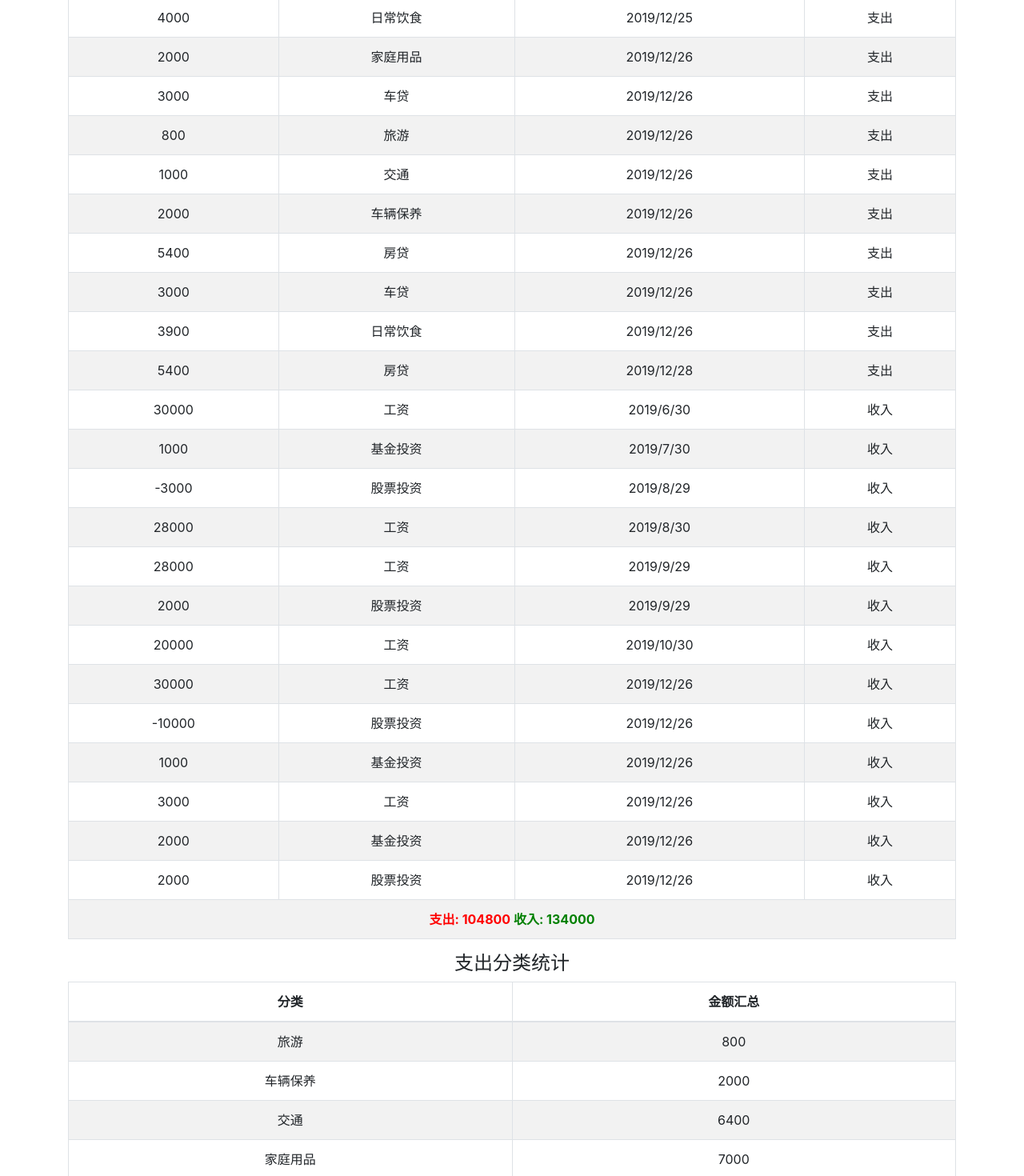
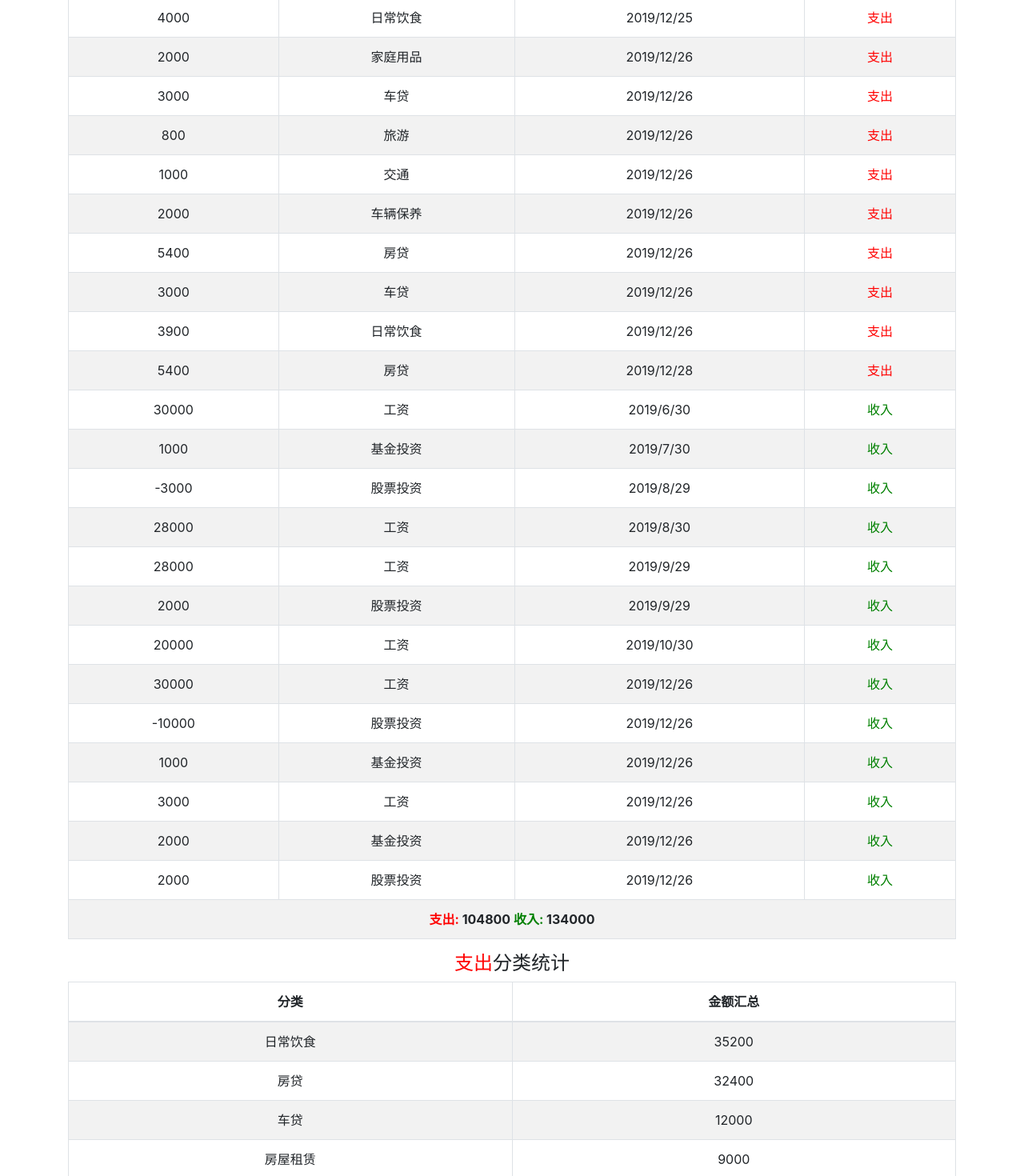
Before and after one commit to eleven-huang/bills, a React (Create React App) app: page / in a window 1280 px wide. Shown: the part 1330-2800 px from the top of the page at 80% size. Built offline with nearby package versions, Linux system fonts and the light colour scheme.

Commit message:
clean code

```diff
--- a/src/bills/bills.tsx
+++ b/src/bills/bills.tsx
@@ -78,7 +78,7 @@ const Bills: React.FunctionComponent = (): JSX.Element => {
       getData();
     }, [])
 
-    const selectDate = (date: any) => {
+    const selectDate = (date: any): void => {
       setSelectedDate(date);
       if (date === null) {
         dispatch({type: "SHOW_ALL"});
@@ -87,12 +87,12 @@ const Bills: React.FunctionComponent = (): JSX.Element => {
       }
     }
 
-    const selectCategoryOption = (option: CategoryOption) => {
+    const selectCategoryOption = (option: CategoryOption): void => {
       setSelectedCategoryOption(option);
       dispatch({type: "FILTER_CATEGORY", category: option.id});
     }
 
-    const getListCategoryOptions = () => {
+    const getListCategoryOptions = (): JSX.Element => {
       const categoryOptions: CategoryOption[] = getCategoryOptions(categories);
       const listCategoryOptions: any = [];
       categoryOptions.forEach((option: CategoryOption) => {
@@ -102,7 +102,7 @@ const Bills: React.FunctionComponent = (): JSX.Element => {
       return listCategoryOptions;
     }
 
-    const getListBillTypeOptions = () => {
+    const getListBillTypeOptions = (): JSX.Element => {
       const billTypeOptions: BillTypeOption[] = getBillTypeOptions();
       const listBillTypeOptions: any = [];
       billTypeOptions.forEach((option: BillTypeOption) => {
@@ -112,22 +112,31 @@ const Bills: React.FunctionComponent = (): JSX.Element => {
       return listBillTypeOptions;
     }
 
-    const selectBillTypeOption = (option: BillTypeOption) => {
+    const selectBillTypeOption = (option: BillTypeOption): void => {
       setSelectedBillTypeOption(option);
       dispatch({type: "FILTER_BILL_TYPE", bill_type: option.type})
     }
 
-    const getListStatistics = (bills: BillData[]) => {
+    const getListStatistics = (bills: BillData[]): JSX.Element => {
       const statistics: BillStatistic[] = getBillStatistics(bills, categories);
-      console.log(statistics);
-      const listStatistics = statistics.map((statistic: BillStatistic) => {
-        return(
+      const listStatistics: any = [];
+
+      statistics.forEach((statistic: BillStatistic) => {
+        listStatistics.push(
           <tr key={statistic.category_name}>
             <td>{statistic.category_name}</td>
             <td>{statistic.amount}</td>
           </tr>
         )
       });
+
+      listStatistics.push(
+        <tr>
+          <td colSpan={4}>
+            <strong><span className="red">总计:</span> {getStatisticsAmount(statistics)} </strong>
+          </td>
+        </tr>
+      );
 
       return listStatistics;
     }
@@ -142,13 +151,14 @@ const Bills: React.FunctionComponent = (): JSX.Element => {
             <td>{bill.amount}</td>
             <td>{category.name}</td>
             <td>{dateFormat(bill.time)}</td>
-            <td>{billTypeName(bill.type)}</td>
+            <td className={cssClassNameForBillType(bill.type)}>{billTypeName(bill.type)}</td>
           </tr>
         )
     });
 
     return (
       <Container className="container" fluid="md">
+
         <div className="filters">
           <span className="filter">
             <strong className="filterName">月份</strong>
@@ -187,7 +197,8 @@ const Bills: React.FunctionComponent = (): JSX.Element => {
             </Dropdown>
           </span>
         </div>
-        <Table striped bordered hover>
+
+        <Table className="bills" striped bordered hover>
           <thead>
             <tr>
               <th>金额</th>
@@ -200,14 +211,14 @@ const Bills: React.FunctionComponent = (): JSX.Element => {
             {listBills}
             <tr>
               <td colSpan={4}>
-                <strong className="red">支出: {billsPaidAmount(billsForShow)} </strong>
-                <strong className="green">收入: {billsReceivedAmount(billsForShow)}</strong>
+                <strong><span className="red">支出:</span> {billsPaidAmount(billsForShow)} </strong>
+                <strong><span className="green">收入:</span> {billsReceivedAmount(billsForShow)}</strong>
               </td>
             </tr>
           </tbody>
         </Table>
 
-        <h4>支出分类统计</h4>
+        <h4><span className="red">支出</span>分类统计</h4>
         <Table className="statistics" striped bordered hover>
           <thead>
             <tr>
@@ -312,7 +323,7 @@ function getBillsForShow(bills: BillData[]): BillData[] {
 
 function getBillStatistics(bills: BillData[], categories: CategoryData[]): BillStatistic[] {
   const statistics: BillStatistic[] = [];
-  const categories_for_paid = categories.filter((category: CategoryData) => category.type === PAID);
+  const categories_for_paid: CategoryData[] = getCategoriesForPaid(categories);
 
   categories_for_paid.forEach((category: CategoryData) => {
     const billsForCategory = bills.filter((bill: BillData) => bill.category === category.id);
@@ -329,10 +340,29 @@ function getBillStatistics(bills: BillData[], categories: CategoryData[]): BillS
   return getSortedStatistics(statistics);
 }
 
+function getCategoriesForPaid(categories: CategoryData[]): CategoryData[] {
+    return categories.filter((category: CategoryData) => category.type === PAID);
+}
+
 function getSortedStatistics(statistics: BillStatistic[]) {
   return statistics.sort((a, b) => {
-    return a.amount - b.amount;
+    return b.amount - a.amount;
   })
+}
+
+function getStatisticsAmount(statistics: BillStatistic[]): number {
+  let amount = 0;
+  statistics.forEach((statistic: BillStatistic) => {
+    amount += statistic.amount;
+  })
+
+  return amount;
+}
+
+function cssClassNameForBillType(bill_type: number): string {
+  if (bill_type === PAID) return "red";
+
+  return "green";
 }
 
 
```
